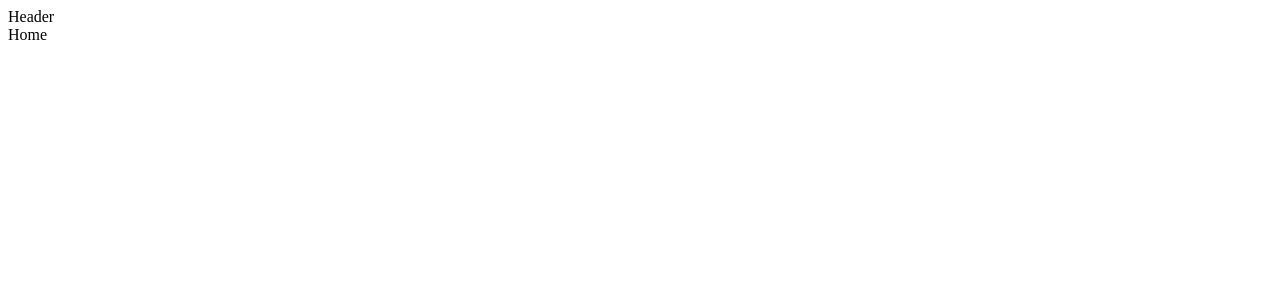
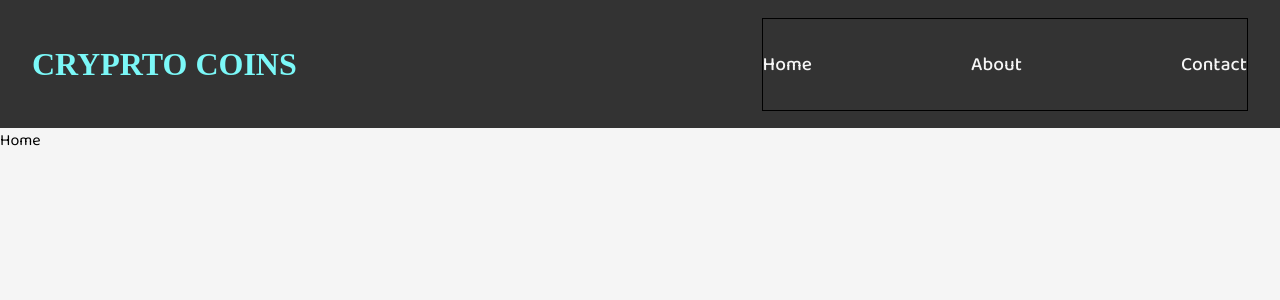
Before and after one commit to DarshanPro123/myaxiosproject, a React (Vite) app: page / in a window 1280 px wide. Shown: the top 300 px of the page. Built offline with nearby package versions, Linux system fonts and the light colour scheme.

Commit message:
css changeing and headewr styling

```diff
--- a/src/components/Header.jsx
+++ b/src/components/Header.jsx
@@ -1,7 +1,25 @@
 import React from "react";
+import { NavLink } from "react-router-dom";
 
 const Header = () => {
-  return <div>Header</div>;
+  return (
+    <div>
+      <nav>
+        <h1>Cryprto coins</h1>
+        <main>
+          <NavLink to="/" activeClassName="active">
+            Home
+          </NavLink>
+          <NavLink to="/about" activeClassName="active">
+            About
+          </NavLink>
+          <NavLink to="/contact" activeClassName="active">
+            Contact
+          </NavLink>
+        </main>
+      </nav>
+    </div>
+  );
 };
 
 export default Header;
--- a/src/index.css
+++ b/src/index.css
@@ -0,0 +1,19 @@
+@import url('https://fonts.googleapis.com/css2?family=Baloo+Bhai+2:wght@400..800&display=swap');
+
+--root {
+  --main-color: rgb(123, 248, 248);
+  --scnd-color: black;
+  --white: white;
+  --bg-color: rgb(60, 78, 80);
+}
+
+* {
+  margin: 0;
+  padding: 0;
+  box-sizing: border-box;
+}
+
+body {
+  font-family: 'Baloo Bhai 2', cursive;
+  background-color: #f5f5f5;
+}
--- a/src/styles/header.css
+++ b/src/styles/header.css
@@ -0,0 +1,36 @@
+nav {
+    display: flex;
+    justify-content: space-between;
+    align-items: center;
+    padding: 1rem 2rem;
+    position: sticky;
+    height: 16vh;
+    background-color: #333;
+    color: white;
+}
+
+nav h1 {
+    font-size: 2rem;
+    font-weight: 700;
+    color: rgb(123, 248, 248);
+    text-transform: uppercase;
+    font-family: 'Sansrif', cursive;
+
+}
+
+nav main {
+    border: 1px solid #000;
+    width: 40%;
+    padding: 30px 0;
+    display: flex;
+    justify-content: space-between;
+    align-items: center;
+    gap: 10;
+}
+
+nav main a {
+    color: rgb(246, 246, 246);
+    text-decoration: none;
+    font-size: 1.2rem;
+    font-weight: 500;
+}
```
